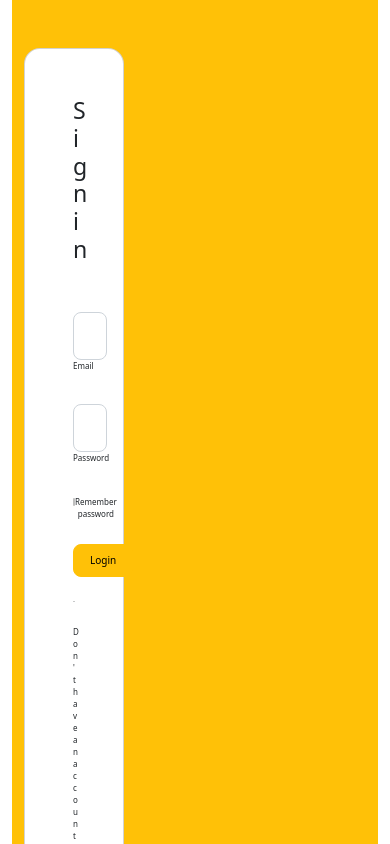
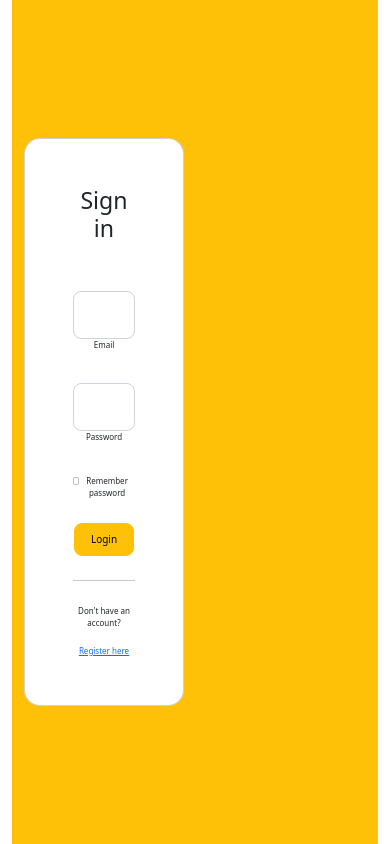
Before and after one commit to lazminutes/TerraFresh, a React (Vite) app: page /login in a window 390 px wide. Shown: the top 844 px of the page. Built offline with nearby package versions, Linux system fonts and the light colour scheme.

Commit message:
edit konflik kelas  card

```diff
--- a/src/Assets-Home/Swiper/Swiper.jsx
+++ b/src/Assets-Home/Swiper/Swiper.jsx
@@ -30,7 +30,7 @@ export default () => {
       className='bgshop'
     >
       <SwiperSlide>
-        <div class="card" >
+        <div class="card list-produk" >
         <div className='item text-center '>
           <img src={mangga} class="card-img-top" alt="" />
           </div>
@@ -54,7 +54,7 @@ export default () => {
         </div></SwiperSlide>
       <SwiperSlide>
 
-         <div class="card" >
+         <div class="card list-produk" >
           <div className='item text-center '>
          <img src={apel} class="card-img-top imgTR" alt="" />
           </div>
@@ -79,7 +79,7 @@ export default () => {
 
 
       </SwiperSlide>
-      <SwiperSlide> <div class="card " >
+      <SwiperSlide> <div class="card list-produk" >
       <div className='item text-center '>
         <img src={pepaya} class="card-img-top" alt="" />
         </div>
@@ -101,7 +101,7 @@ export default () => {
         </div>
       </div>
       </SwiperSlide>
-      <SwiperSlide> <div class="card" >
+      <SwiperSlide> <div class="card list-produk" >
       <div className='item text-center '>
         <img src={sawi} class="card-img-top" alt="" />
         </div>
@@ -126,7 +126,7 @@ export default () => {
       </div></SwiperSlide>
       <SwiperSlide>
 
-         <div class="card" >
+         <div class="card list-produk" >
          <div className='item text-center  '>
         <img src={cabai} class="card-img-top" alt="" />
         </div>
--- a/src/Assets-produk/css-produk/produk.css
+++ b/src/Assets-produk/css-produk/produk.css
@@ -29,7 +29,7 @@
 }
 
 /* SAyur page */
-.card{
+.list-produk{
     width: 200px;
 }
 .item{
@@ -67,7 +67,7 @@
     }
 
     /* SAyur page */
-.card{
+    .list-produk{
     width: 100px;
     height: 10px;
 }
```
